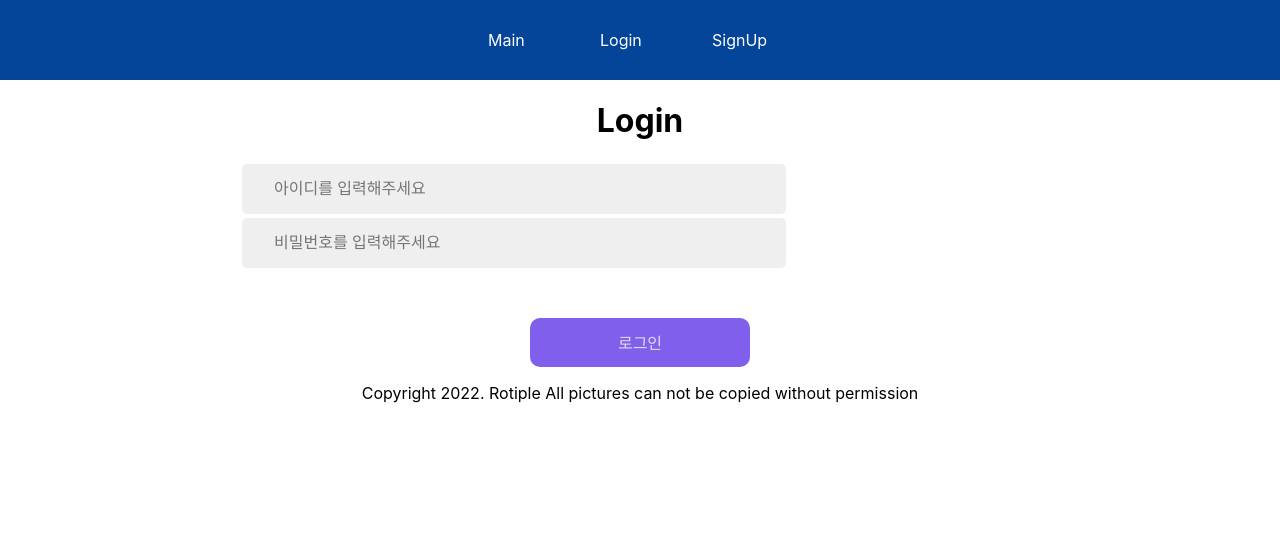
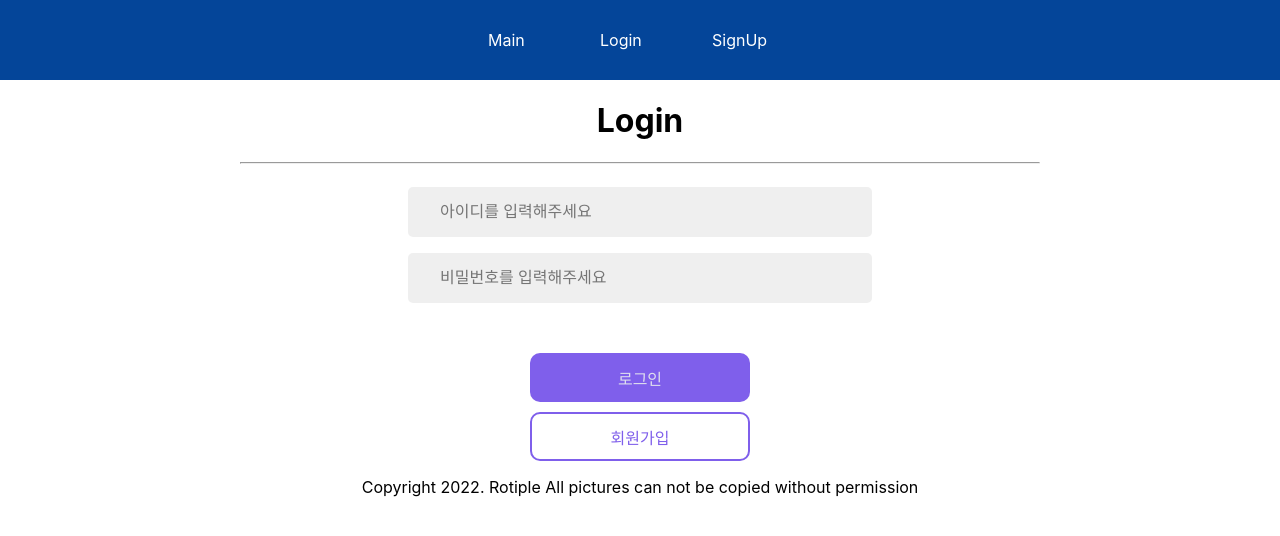
Before and after one commit to Chos1/ssafaricampus, a React (Create React App) app in the folder frontend/: page /login in a window 1280 px wide. Shown: the top 536 px of the page. Built offline with nearby package versions, Linux system fonts and the light colour scheme.

Commit message:
fix:Front:Login page 수정

```diff
--- a/frontend/src/components/Login/LoginForm.css
+++ b/frontend/src/components/Login/LoginForm.css
@@ -7,25 +7,26 @@
 }
 
 .Login_inputgroup {
-  position: relative;
-  width: 60%;
+  width: 100%;
+  text-align: center;
+  /* margin: 1rem 2rem; */
 }
 
+
 .Login_inputgroup input {
-  width: 100%;
+  width:50%;
   padding: 1rem 2rem;
   font-size: 1rem;
   background-color: var(--gray);
   border-radius: 7px;
   border: 0.125rem solid var(--white);
   outline: none;
+  margin-top: 0.8rem;
+
+
 }
 
-.Login_inputgroup label {
-  display:inline-block;
-  width:120px;
-  font-weight:bold;
-}
+
 .Login_inputgroup input:focus {
   border: 0.125rem solid var(--primary-color);
 }
--- /dev/null
+++ b/frontend/src/components/ui/MPBtnBrd.js
@@ -0,0 +1,9 @@
+import styles from './MPBtnBrd.module.css';
+const MPBtn = (props) => {
+  const classes = styles.MPBtnBrd + ' ' + props.className;
+  return (
+    <button className={classes}>{props.children}</button>
+  );
+};
+
+export default MPBtn;
--- /dev/null
+++ b/frontend/src/components/ui/MPBtnBrd.module.css
@@ -0,0 +1,20 @@
+.MPBtnBrd{
+    border:0;
+    background: #ffffff;
+    color:  #7f5feb;
+    border : #7f5feb solid 2px;
+    border-radius: 10px;
+    width:220px;
+    height: 49px;
+    font-size: 16px;
+
+    transition: 0.3s;
+    cursor: pointer;
+    margin:auto;
+    margin-top: 10px;
+    display:block;
+}
+.MPBtnBrd:hover {
+    background: #5d33e6;
+    color: #ffffff;
+  }
--- a/frontend/src/pages/Login.js
+++ b/frontend/src/pages/Login.js
@@ -1,13 +1,16 @@
 import './Login.css';
 import LoginForm from '../components/Login/LoginForm'
 import MPBtn from '../components/ui/MPBtn'
+import MPBtnBrd from '../components/ui/MPBtnBrd'
 
 const Login = () => {
     return (
         <div className="Login_container">
             <h1 >Login</h1>
+            <hr/>
             <LoginForm />
             <MPBtn>로그인</MPBtn>
+            <MPBtnBrd>회원가입</MPBtnBrd>
         </div>
     );
 };
```
